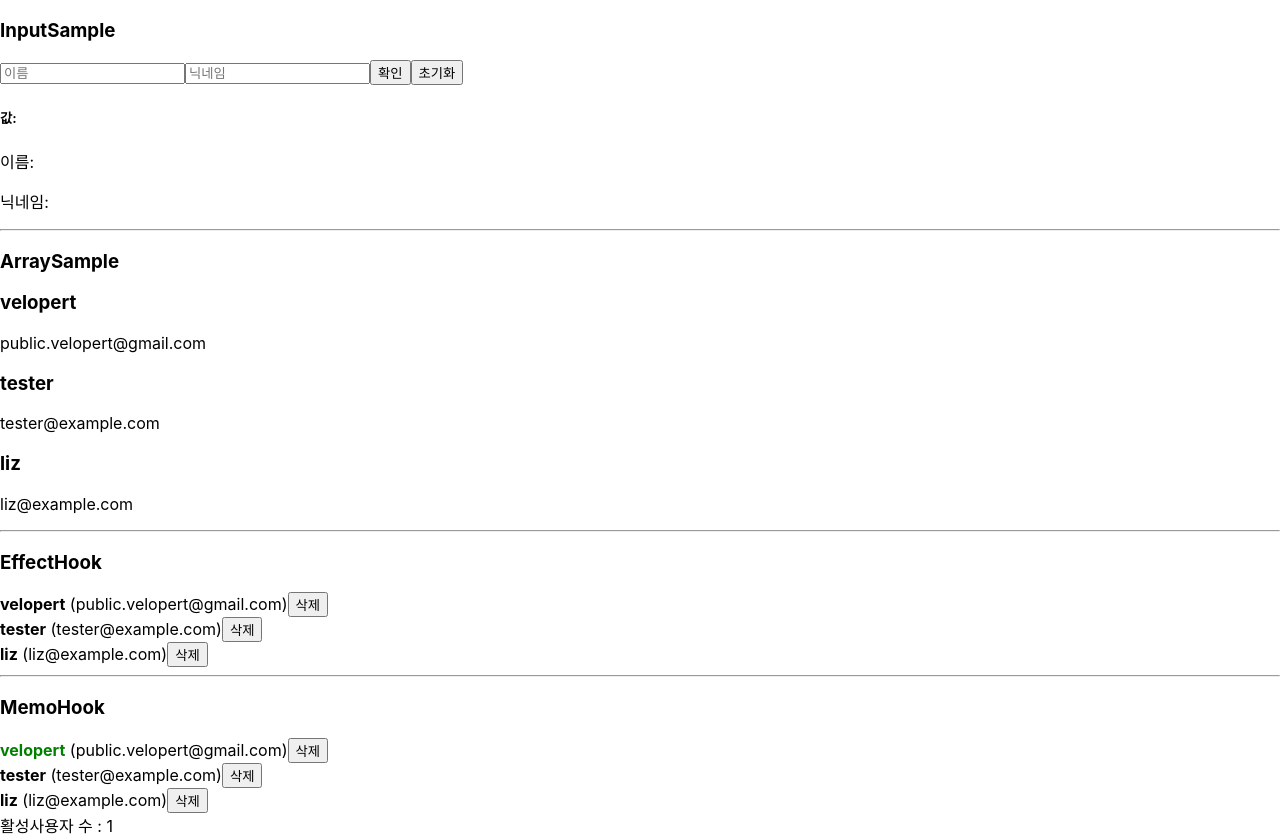
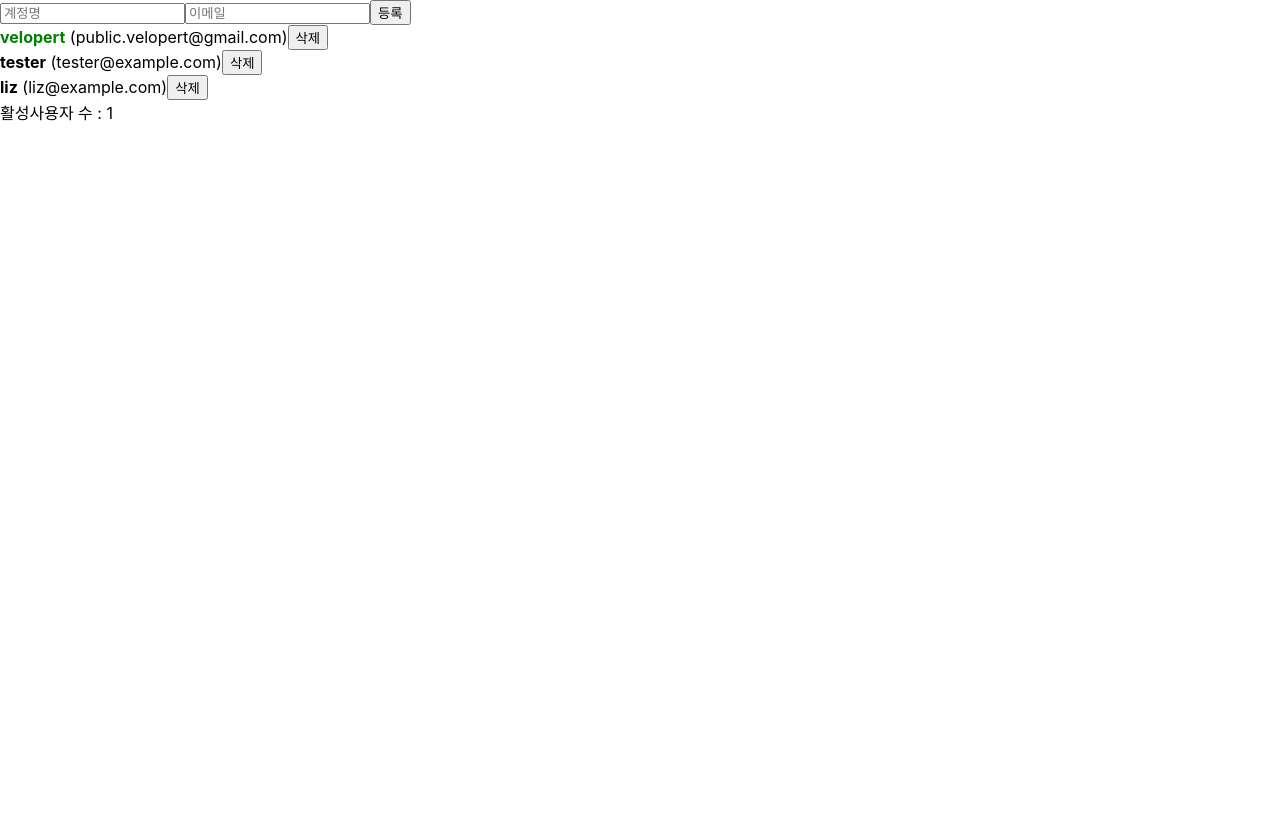
Before and after one commit to leeseongdooo/PracticeReact, a React (Create React App) app: page / in a window 1280 px wide. After the commit the page ends 800 px from the top, so only its background shows below. Built offline with nearby package versions, Linux system fonts and the light colour scheme.

Commit message:
Day0524(5)

```diff
--- a/src/App.js
+++ b/src/App.js
@@ -1,30 +1,15 @@
-import logo from './logo.svg';
-import './App.css';
-import React, { useState, useRef } from 'react';
-import InputSample from './Component/InputSample';
-import ArraySample from './Component/ArraySample';
-import EffectHook from './Component/EffectHook';
-import MemoHook from './Component/MemoHook';
+import React, { useRef, useState, useReducer, useMemo, useCallback } from 'react';
+import UserList from './Component/UserList';
+import CreateUser from './Component/CreateUser';
+import useInputs from './Component/useInputs';
 
-function App() {
-  // state설정
-  const [inputs, setInputs] = useState({
-    username: '',
-    email: ''
-  });
+function countActiveUsers(users) {
+  console.log('활성 사용자 수를 세는중...');
+  return users.filter(user => user.active).length;
+}
 
-  const { username, email } = inputs;
-
-  // 인풋요소 바뀌였을 때
-  const onChange = e => {
-    const { name, value } = e.target;
-    setInputs({
-      ...inputs,
-      [name]: value
-    });
-  };
-  // 기본값
-  const [users, setUsers] = useState([
+const initialState = {
+  users: [
     {
       id: 1,
       username: 'velopert',
@@ -43,41 +28,66 @@ function App() {
       email: 'liz@example.com',
       active: false
     }
-  ]);
+  ]
+};
 
-  // 사용자 추가
+function reducer(state, action) {
+  switch (action.type) {
+    case 'CREATE_USER':
+      return {
+        users: state.users.concat(action.user)
+      };
+    case 'TOGGLE_USER':
+      return {
+        ...state,
+        users: state.users.map(user =>
+          user.id === action.id ? { ...user, active: !user.active } : user
+        )
+      };
+    case 'REMOVE_USER':
+      return {
+        ...state,
+        users: state.users.filter(user => user.id !== action.id)
+      };
+    default:
+      return state;
+  }
+}
+
+// UserDispatch 라는 이름으로 내보내줍니다.
+export const UserDispatch = React.createContext(null);
+
+function App() {
+  const [{ username, email }, onChange, onReset] = useInputs({
+    username: '',
+    email: ''
+  });
+  const [state, dispatch] = useReducer(reducer, initialState);
   const nextId = useRef(4);
 
-  const onCreate = () => {
-    const user = {
-      id: nextId.current,
-      username,
-      email
-    };
-    setUsers(users.concat(user));
+  const { users } = state;
 
-    setInputs({
-      username: '',
-      email: ''
+  const onCreate = useCallback(() => {
+    dispatch({
+      type: 'CREATE_USER',
+      user: {
+        id: 4,
+        username,
+        email
+      }
     });
+    onReset();
     nextId.current += 1;
-  };
+  }, [username, email, onReset]);
 
-  // 사용자 제거
-  const onRemove = id => {
-    // user.id 가 파라미터로 일치하지 않는 원소만 추출해서 새로운 배열을 만듬
-    // = user.id 가 id 인 것을 제거함
-    setUsers(users.filter(user => user.id !== id));
-  };
-
-    return (
-        <div>
-          <InputSample/>
-          <ArraySample/>
-          <EffectHook/>
-          <MemoHook/>
-        </div>
-    )
+  const count = useMemo(() => countActiveUsers(users), [users]);
+  return (
+    <UserDispatch.Provider value={dispatch}>
+      <CreateUser/>
+      <UserList users={users} />
+      <div>활성사용자 수 : {count}</div>
+    </UserDispatch.Provider>
+  );
 }
 
 export default App;
--- /dev/null
+++ b/src/Component/CreateUser.jsx
@@ -0,0 +1,35 @@
+import React, {useContext, useEffect, useRef} from 'react';
+import { UserDispatch } from '../App';
+import useInputs from './useInputs';
+
+function CreateUser() {
+
+  const dispatch = useContext(UserDispatch);
+
+  const nextId = useRef(4);
+
+  const [{ username, email }, onChange, onReset] = useInputs({
+    username: '',
+    email: ''
+  });
+
+
+
+  console.log(username);
+  console.log(email);
+  return (
+    <div>
+      <input name="username" placeholder="계정명" onChange={onChange} value={username}/>
+      <input name="email" placeholder="이메일" onChange={onChange} />
+      <button onClick={()=>{
+        dispatch({type:'CREATE_USER', user: {
+          id: nextId.current,
+          username,
+          email
+        }});
+      }}>등록</button>
+    </div>
+  );
+}
+
+export default React.memo(CreateUser);;
--- a/src/Component/EffectHook.jsx
+++ /dev/null
@@ -1,60 +0,0 @@
-import React, {useState, useEffect} from "react";
-
-// 마운트(처음 화면에 나타났을때)
-// 언마운트 (화면에서 사라졌을 때)
-
-function User({user, OnRemove})
-{
-
-    useEffect(()=>{
-        console.log('user 값이 설정됨');
-        console.log(user);
-        return () => {
-        console.log('user 가 바뀌기 전..');
-        console.log(user);
-        }
-    }, []);
-
-    return (
-        <div>
-            <b>{user.username}</b>
-            <span> ({user.email})</span>
-            <button onClick={()=>{OnRemove(user.id)}}>삭제</button>
-        </div>
-    )
-}
-
-function EffectHook() {
-
-    const [user, setUsers] = useState([
-        {
-          id: 1,
-          username: 'velopert',
-          email: 'public.velopert@gmail.com'
-        },
-        {
-          id: 2,
-          username: 'tester',
-          email: 'tester@example.com'
-        },
-        {
-          id: 3,
-          username: 'liz',
-          email: 'liz@example.com'
-        }
-      ]);
-
-      const OnRemove = id => {
-          setUsers(user.filter(List=>List.id !== id))
-    }
-
-    return (
-        <div>
-            <h3>EffectHook</h3>
-            {user.map((List) => <User key={List.id} OnRemove={OnRemove} user={List}/>)}
-            <hr/>
-        </div>
-    )
-}
-
-export default EffectHook;
--- /dev/null
+++ b/src/Component/UserList.jsx
@@ -0,0 +1,39 @@
+import React, {useContext} from 'react';
+import { UserDispatch } from '../App';
+
+const User = React.memo(function User({ user }) {
+
+  const dispatch = useContext(UserDispatch);
+  return (
+    <div>
+      <b
+        style={{
+          cursor: 'pointer',
+          color: user.active ? 'green' : 'black'
+        }}
+        onClick={() => {
+          dispatch({ type: 'TOGGLE_USER', id: user.id})
+        }}
+      >
+        {user.username}
+      </b>
+      &nbsp;
+      <span>({user.email})</span>
+      <button onClick={() => {
+        dispatch({type: 'REMOVE_USER', id: user.id})
+      }}>삭제</button>
+    </div>
+  );
+});
+
+function UserList({ users }) {
+  return (
+    <div>
+      {users.map(user => (
+        <User user={user} key={user.id} />
+      ))}
+    </div>
+  );
+}
+
+export default React.memo(UserList);
--- /dev/null
+++ b/src/Component/useInputs.js
@@ -0,0 +1,17 @@
+import { useState, useCallback } from 'react';
+
+function useInputs(initialForm) {
+  const [form, setForm] = useState(initialForm);
+  // change
+
+  const onChange = useCallback(e => {
+    const { name, value } = e.target;
+    setForm(form => ({ ...form, [name]: value }));
+
+  }, []);
+
+  const reset = useCallback(() => setForm(initialForm), [initialForm]);
+  return [form, onChange, reset];
+}
+
+export default useInputs;
```
Also changed, not shown: src/Component/CallBackHook.jsx (added, +11 -0 lines), src/Component/Counter.jsx (added, +38 -0 lines), 1 other file (tests, documents, lock files or other folders).
